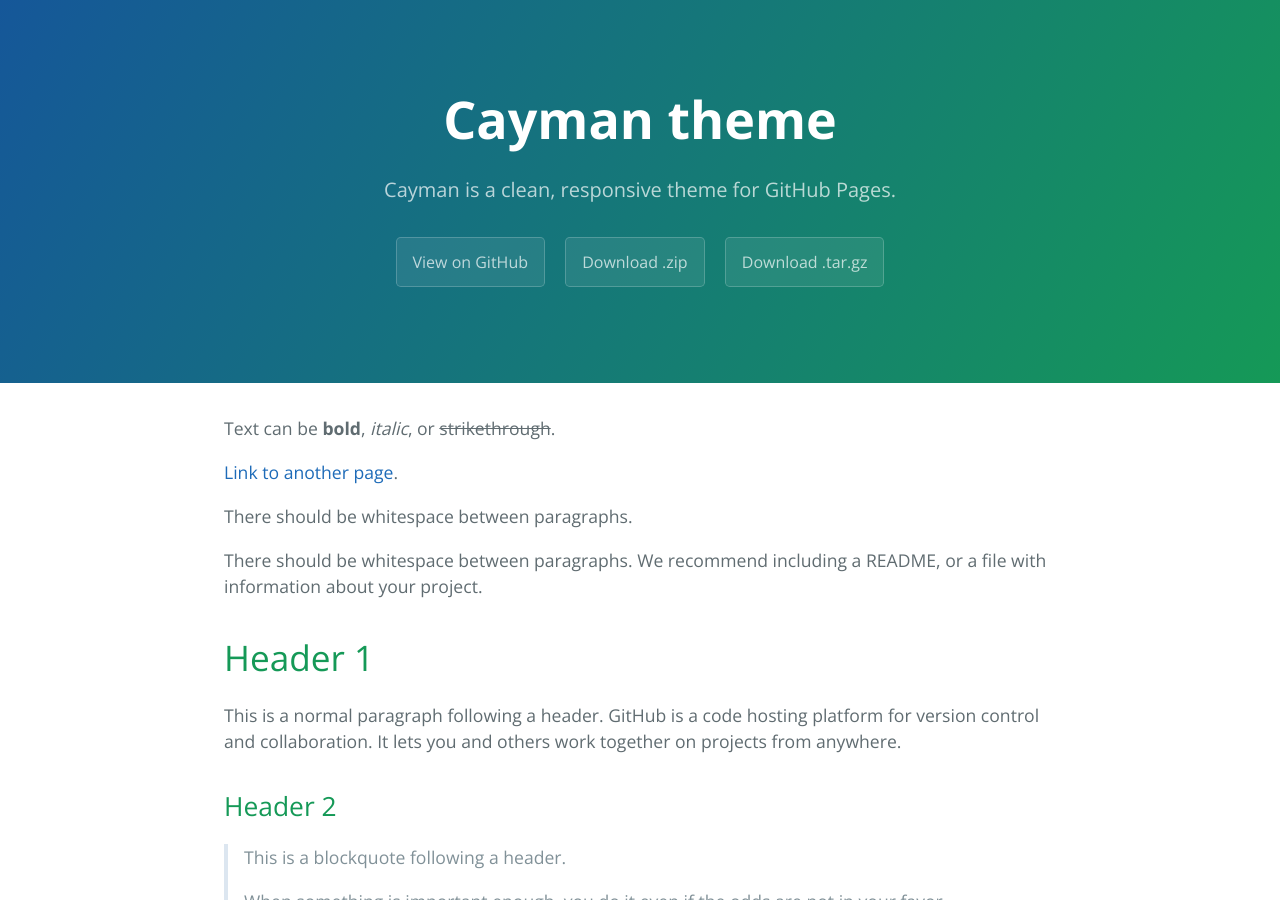
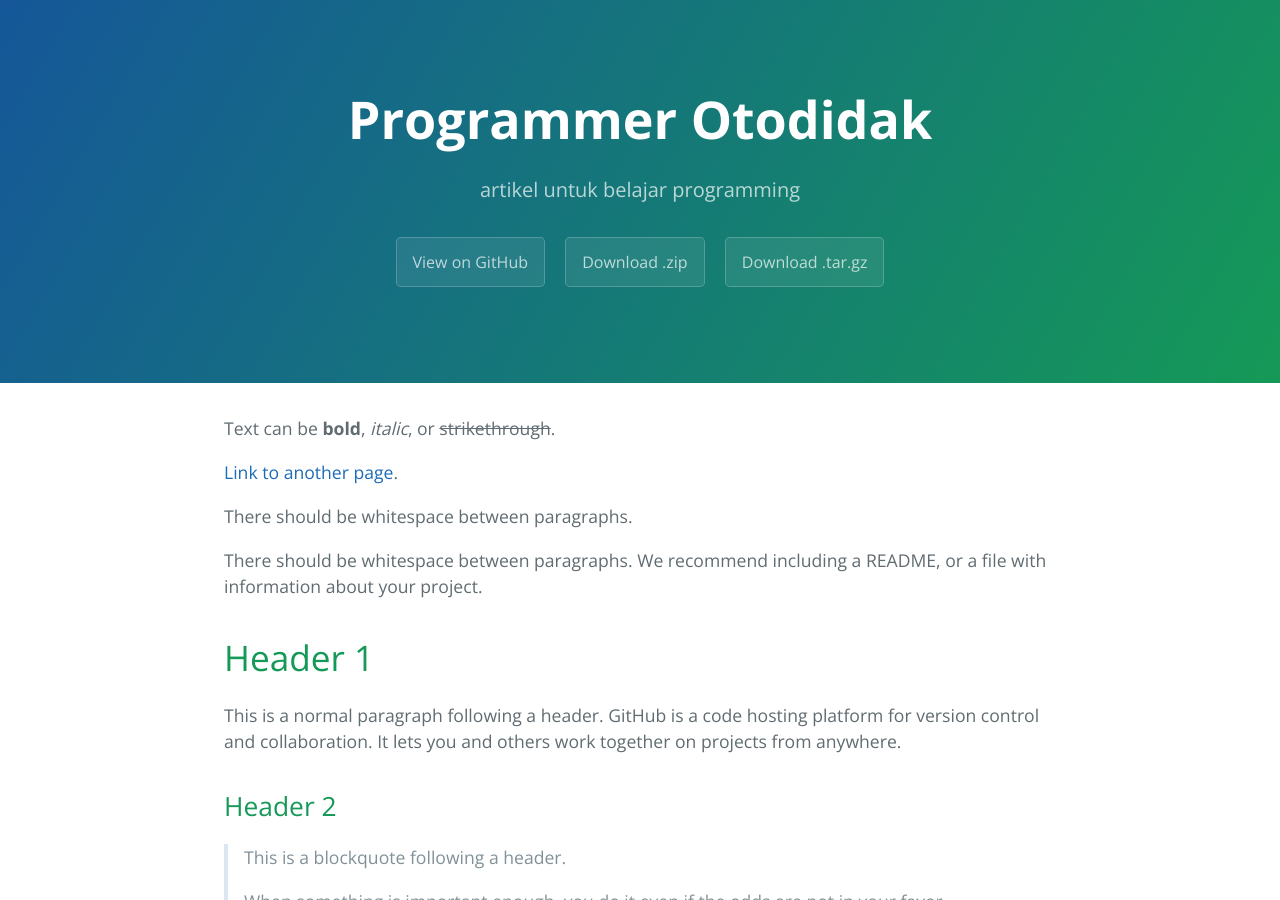
Before and after one commit to fauziahkipau/artikel.github.io, a Jekyll site: the page built from index.md, in a window 1280 px wide and 900 px high. Built offline with Jekyll 4.4.1, drawn with Linux system fonts in a browser that asks for light colours.

Commit message:
Update _config.yml

```diff
--- a/_config.yml
+++ b/_config.yml
@@ -1,5 +1,3 @@
-title: Cayman theme
-description: Cayman is a clean, responsive theme for GitHub Pages.
+title: Programmer Otodidak
+description: artikel untuk belajar programming
 show_downloads: true
-google_analytics:
-theme: jekyll-theme-cayman
```
